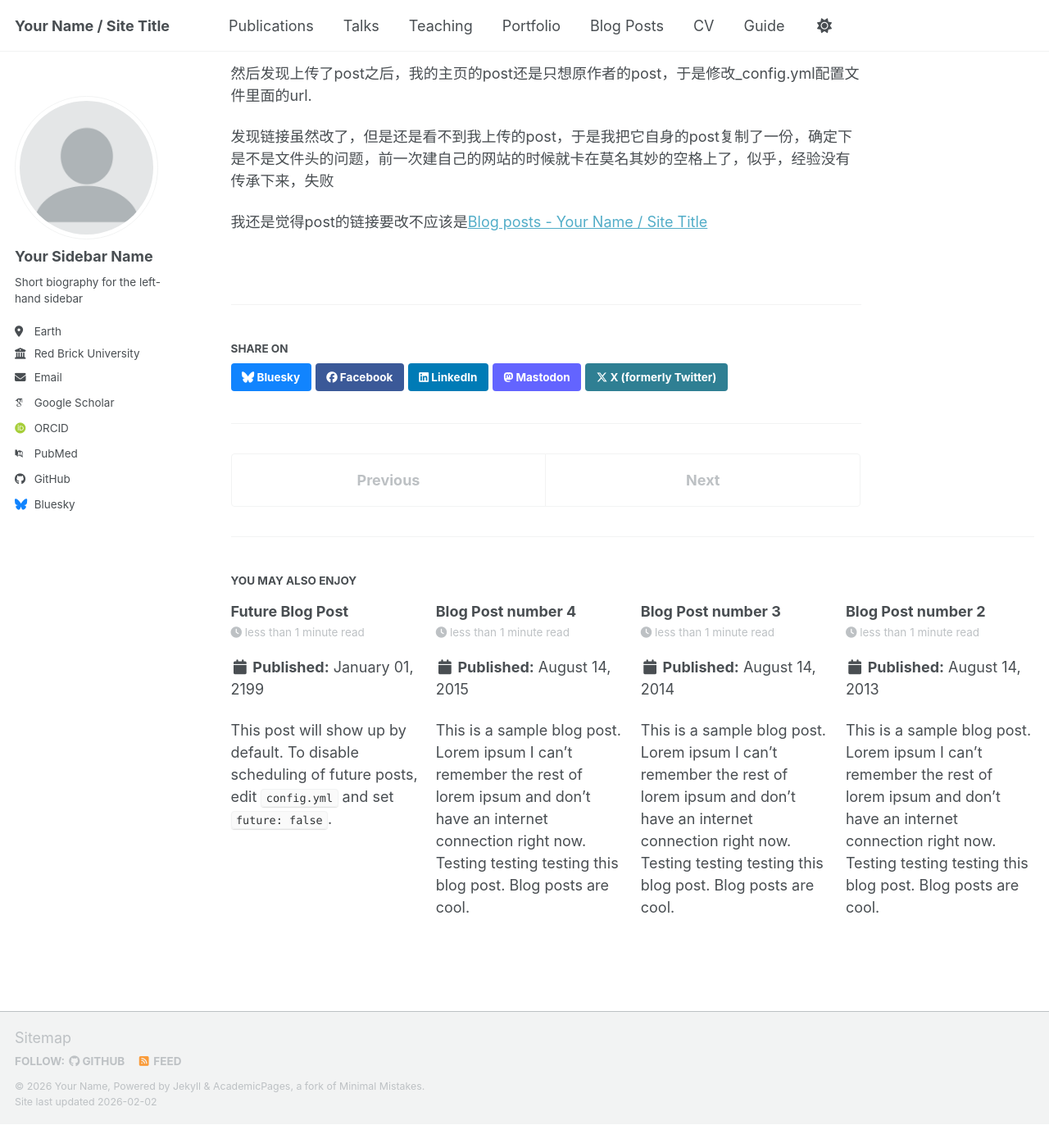
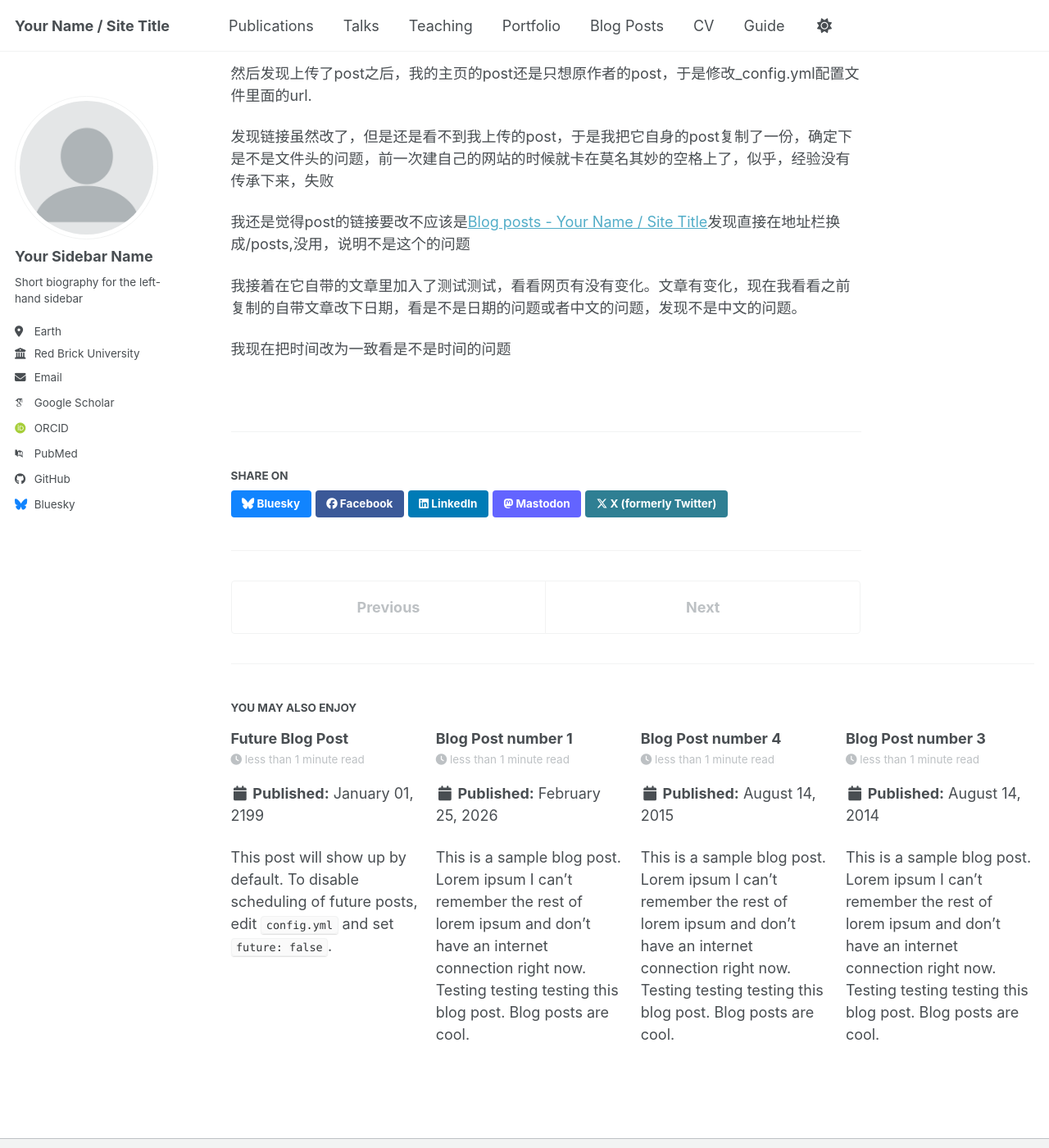
Before and after one commit to Khalil-Nan/Khalil-Nan.github.io, a Jekyll site: the page built from _posts/2026-02-02-create-pages.md, in a window 1280 px wide and 1400 px high, scrolled down 1004 px. Shown: the whole window at 82% size. Built offline with Jekyll 4.4.1, drawn with Linux system fonts in a browser that asks for light colours; some web fonts are replaced; a script bundle is joined from its source files by our own code; library files that are not in the unit come from our copies; before the commit the page ends 2375 px from its top, so only the background shows below that.

Commit message:
测试是不是时间不一致的问题，感觉不是，有可能permalink的问题？

```diff
--- a/_posts/2026-02-02-create-pages.md
+++ b/_posts/2026-02-02-create-pages.md
@@ -39,4 +39,8 @@ https://docs.github.com/en/pages/quickstart
 
 发现链接虽然改了，但是还是看不到我上传的post，于是我把它自身的post复制了一份，确定下是不是文件头的问题，前一次建自己的网站的时候就卡在莫名其妙的空格上了，似乎，经验没有传承下来，失败
 
-我还是觉得post的链接要改不应该是[Blog posts - Your Name / Site Title](https://khalil-nan.github.io/year-archive/)
+我还是觉得post的链接要改不应该是[Blog posts - Your Name / Site Title](https://khalil-nan.github.io/year-archive/)发现直接在地址栏换成/posts,没用，说明不是这个的问题
+
+我接着在它自带的文章里加入了测试测试，看看网页有没有变化。文章有变化，现在我看看之前复制的自带文章改下日期，看是不是日期的问题或者中文的问题，发现不是中文的问题。
+
+我现在把时间改为一致看是不是时间的问题
--- a/_posts/2026-02-02-test-chinese.md
+++ b/_posts/2026-02-02-test-chinese.md
@@ -1,7 +1,7 @@
 ---
 title: 'Blog Post number 1'
-date: 2012-08-14
-permalink: /posts/2012/08/blog-post-1/
+date: 2026-02-25
+permalink: /posts/2026/02/blog-post-1/
 tags:
   - cool posts
   - category1
```
